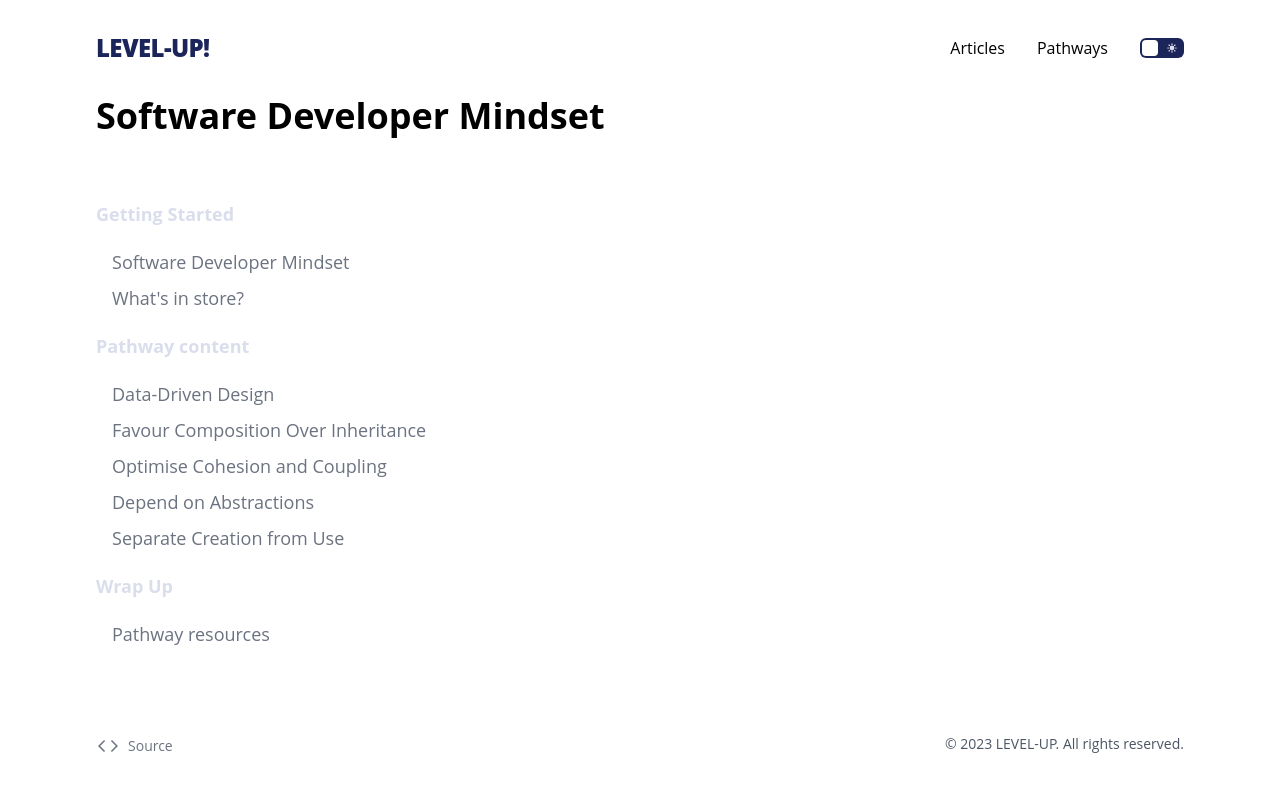
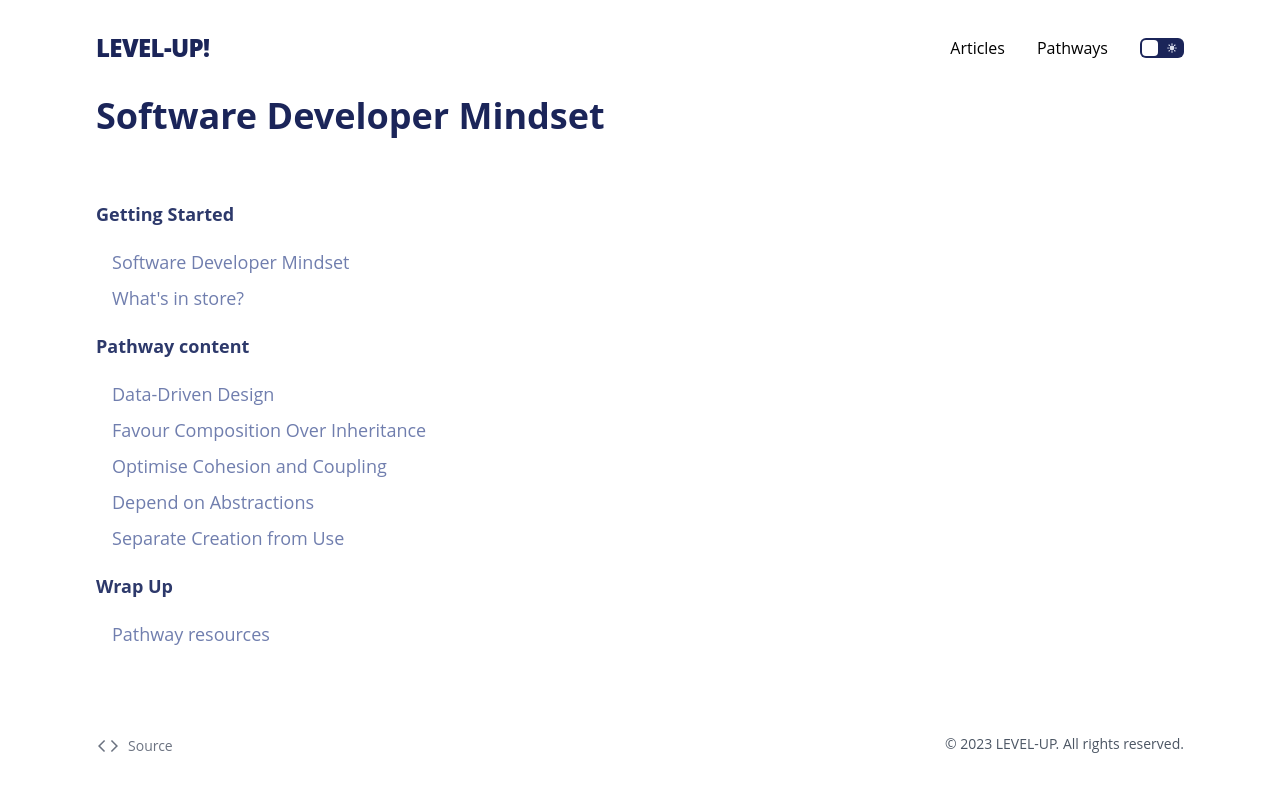
Before and after one commit to ellsphillips/level-up, a Next.js app: page /pathways/software-developer-mindset in a window 1280 px wide. Shown: the top 792 px of the page. Built offline with nearby package versions, Linux system fonts and the light colour scheme.

Commit message:
Enhance: theme home and pathway pages

```diff
--- a/components/pathway/Card.tsx
+++ b/components/pathway/Card.tsx
@@ -29,7 +29,7 @@ export default function Card(data: Article) {
                     <span>Lesson {data.id}</span>
                     <span>8 mins</span>
                 </p>
-                <div className='mt-2 text-lg font-semibold text-white'>
+                <div className='mt-2 text-lg font-semibold '>
                     <a
                         className='inline-block'
                         href='/courses/react-server-components/building-a-users-table'
@@ -37,7 +37,9 @@ export default function Card(data: Article) {
                         {data.title}
                     </a>
                 </div>
-                <p className='mt-1.5 text-gray-400'>{data.description}</p>
+                <p className='mt-1.5 text-lu-grey-700 dark:text-gray-400'>
+                    {data.description}
+                </p>
             </div>
         </div>
     );
--- a/components/pathway/Overview.tsx
+++ b/components/pathway/Overview.tsx
@@ -21,16 +21,16 @@ export default function PathwayContent(
 
         return (
             <>
-                <h2 className='py-4 text-lg font-bold text-lu-grey-200 font-4xl'>
+                <h2 className='py-4 text-lg font-bold dark:text-lu-grey-200 text-lu-grey-800 font-4xl'>
                     {name}
                 </h2>
                 {content?.map(({ name, slug }) => (
                     <Link
                         key={name}
                         href={getSlug(pathway.slug, slug)}
-                        className='flex items-center w-full text-sm rounded hover:bg-slate-800 hover:cursor-pointer'
+                        className='flex items-center w-full text-sm rounded hover:bg-lu-grey-100 dark:hover:bg-slate-800 hover:cursor-pointer'
                     >
-                        <h3 className='flex items-center mx-4 my-1 text-lg text-gray-500 dark:text-gray-400'>
+                        <h3 className='flex items-center mx-4 my-1 text-lg text-lu-grey-700 dark:text-gray-400'>
                             {name}
                         </h3>
                     </Link>
--- a/components/theme/Section.tsx
+++ b/components/theme/Section.tsx
@@ -35,7 +35,7 @@ export default function Section(props: SectionProps) {
                         ></div>
                     </div>
                     {props.fade && (
-                        <div className='absolute inset-x-0 bottom-0 h-48 bg-gradient-to-t from-gray-950' />
+                        <div className='absolute inset-x-0 bottom-0 h-48 bg-gradient-to-t dark:from-gray-950 from-gray-100' />
                     )}
                 </>
             )}
--- a/pages/index.tsx
+++ b/pages/index.tsx
@@ -1,12 +1,12 @@
 import Card from '@/components/pathway/Card';
 import Section from '@/components/theme/Section';
 import { articleData } from '@/data/articles';
-import Layout from '@/layouts/App';
 
+import Footer from '@/components/theme/Footer';
 import Nav from '@/components/theme/Nav';
 
 const Home = () => (
-    <Layout title='LEVEL-UP! - Home'>
+    <>
         <main>
             <Section cta fade>
                 <Nav />
@@ -37,7 +37,10 @@ const Home = () => (
                 </div>
             </Section>
         </main>
-    </Layout>
+        <Section>
+            <Footer />
+        </Section>
+    </>
 );
 
 export default Home;
--- a/pages/pathways/software-developer-mindset.tsx
+++ b/pages/pathways/software-developer-mindset.tsx
@@ -1,4 +1,4 @@
-import PathwayContent from '@/components/pathway/Overview';
+import Overview from '@/components/pathway/Overview';
 import Footer from '@/components/theme/Footer';
 import Nav from '@/components/theme/Nav';
 import config from 'config';
@@ -28,13 +28,13 @@ export default function SoftwareDeveloperMindset(
                     content='initial-scale=1.0, width=device-width'
                 />
             </Head>
-            <div className='max-w-6xl p-8 mx-auto'>
+            <div className='flex flex-col max-w-6xl min-h-full p-8 mx-auto'>
                 <Nav />
 
                 <h1 className='text-4xl font-bold'>{title}</h1>
 
-                <div className='divide-y-2 divide-gray-100 fade-in dark:divide-gray-800'>
-                    <PathwayContent pathway={pathway} />
+                <div className='divide-y-2 divide-gray-100 grow fade-in dark:divide-gray-800'>
+                    <Overview pathway={pathway} />
                 </div>
 
                 <Footer />
--- a/styles/global.css
+++ b/styles/global.css
@@ -7,7 +7,13 @@
 html,
 body,
 * + * {
-    transition: background-color 250ms 0s, color 250ms 0s;
+    transition: background-color 200ms 0s, color 200ms 0s;
+}
+
+h1,
+h2,
+h3 {
+    @apply dark:text-lu-grey-100 text-lu-grey-900;
 }
 
 @keyframes fade-in {
```
